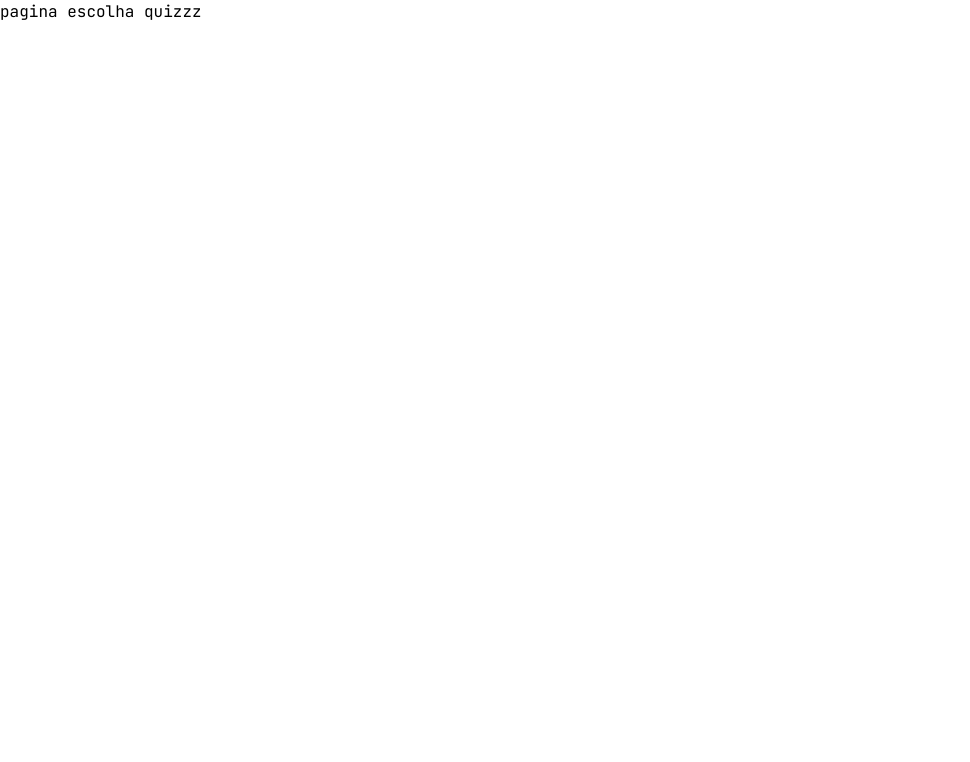
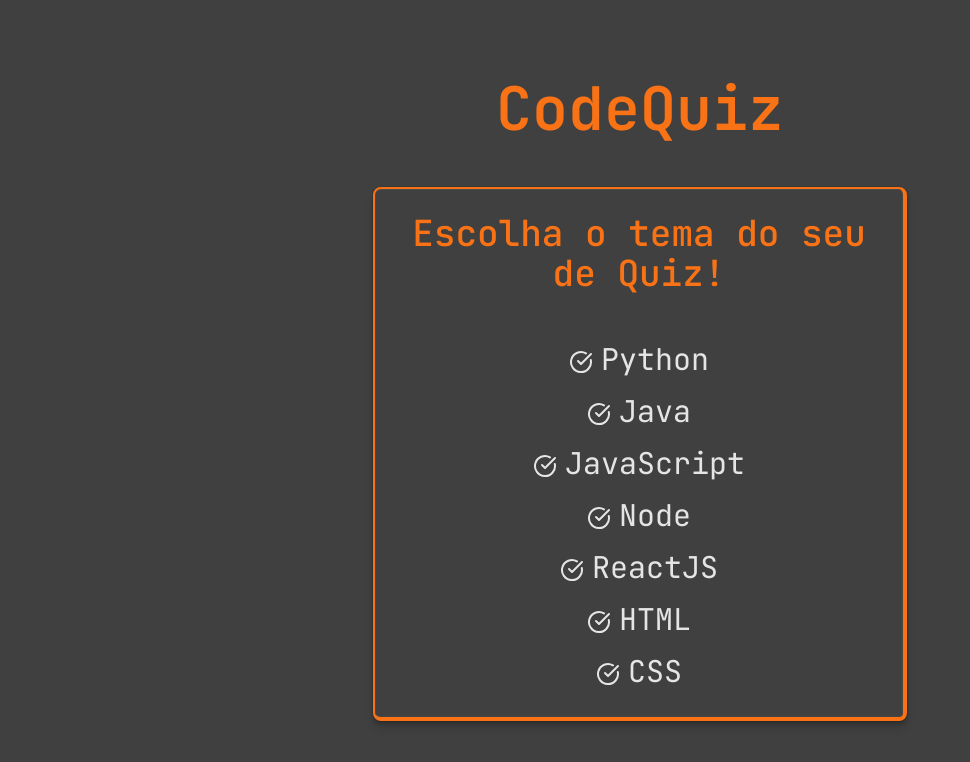
Before and after one commit to VictorCottar/CodeQuizFront, a React (Vite) app: page /escolhaQuiz in a window 1280 px wide. Shown: the top 762 px of the page, without its empty margins (0-970 px from the left). Built offline with nearby package versions, Linux system fonts and the light colour scheme.

Commit message:
Page EscolhaQuiz

```diff
--- a/package.json
+++ b/package.json
@@ -10,6 +10,7 @@
     "preview": "vite preview"
   },
   "dependencies": {
+    "lucide-react": "^0.416.0",
     "prop-types": "^15.8.1",
     "react": "^18.3.1",
     "react-dom": "^18.3.1",
--- a/src/components/Formulario.jsx
+++ b/src/components/Formulario.jsx
@@ -37,13 +37,12 @@ export default function Formulario({ onLoginSucess }) {
     });
 
     const data = await response.json();
-    response.status != 400 ? console.log( 'entrou') : window.alert("Erro ao logar.", data);
+    response.status != 400 ? onLoginSucess() : window.alert("Erro ao logar.", data);
   };
 
   const handleSubmit = (event) => {
     event.preventDefault();
     handleLogin();
-    onLoginSucess();
   };
 
   return (
@@ -70,7 +69,7 @@ export default function Formulario({ onLoginSucess }) {
               Email
             </label>
             <input
-              className="p-3 rounded-lg text-orange-500 shadow-shape focus:outline-none"
+              className="p-3 rounded-lg bg-neutral-300 text-orange-500 shadow-shape focus:outline-none"
               type="email"
               placeholder="Digite seu email"
               value={email}
@@ -87,7 +86,7 @@ export default function Formulario({ onLoginSucess }) {
             </label>
             <div className="relative">
               <input
-                className="p-3 rounded-lg text-orange-500 shadow-shape focus:outline-none w-full"
+                className="p-3 rounded-lg bg-neutral-300 text-orange-500 shadow-shape focus:outline-none w-full"
                 type={showPassword ? "text" : "password"}
                 placeholder="Digite sua senha"
                 value={password}
--- a/src/components/ModalCadastro.jsx
+++ b/src/components/ModalCadastro.jsx
@@ -24,7 +24,6 @@ export default function ModalCadastro({ isOpen, onClose, onRegisterSucess }) {
       });
       const data = await response.json();
       response.status != 400 ? onRegisterSucess() : window.alert("Email já cadastrado.", data);
-
   };
 
   if (!isOpen) return null;
--- a/src/pages/EscolhaQuiz.jsx
+++ b/src/pages/EscolhaQuiz.jsx
@@ -1,7 +1,34 @@
+import { CircleCheckBig } from "lucide-react";
+
 export default function EscolhaQuiz() {
+  const topics = ["Python", "Java", "JavaScript", "Node", "ReactJS", "HTML", "CSS"];
+
   return (
     <>
-      <h1> pagina escolha quizzz</h1>
+      <div className="bg-neutral-700 w-screen h-screen flex flex-col items-center space-y-12 justify-center">
+        <h1 className="text-orange-500 sm:text-6xl text-5xl font-semibold text-center">
+          CodeQuiz
+        </h1>
+
+        <div className="bg-neutral-700 p-8 border-2 border-r-4 border-b-4 border-orange-500 rounded-lg w-5/6 h-4/6 sm:w-5/12 flex flex-col justify-center items-center pt-3 space-y-12 shadow-shape">
+          <div className="flex flex-wrap justify-center text-center">
+            <h1 className="font-medium text-2xl md:text-4xl  text-orange-500 mt-4">
+              Escolha o tema do seu de Quiz!
+            </h1>
+          </div>
+
+          <div className="flex flex-row justify-around items-center space-x-24 space-y-4">
+            <div className="flex flex-col space-y-4">
+              {topics.map((topic) => (
+                <button key={topic} className="text-3xl text-neutral-200 hover:text-orange-500">
+                <CircleCheckBig size={24} className="inline-block mr-2" />
+                {topic}
+              </button>
+              ))}
+            </div>
+          </div>
+        </div>
+      </div>
     </>
-  )
+  );
 }
```
Also changed, not shown: 1 other file (tests, documents, lock files or other folders).
